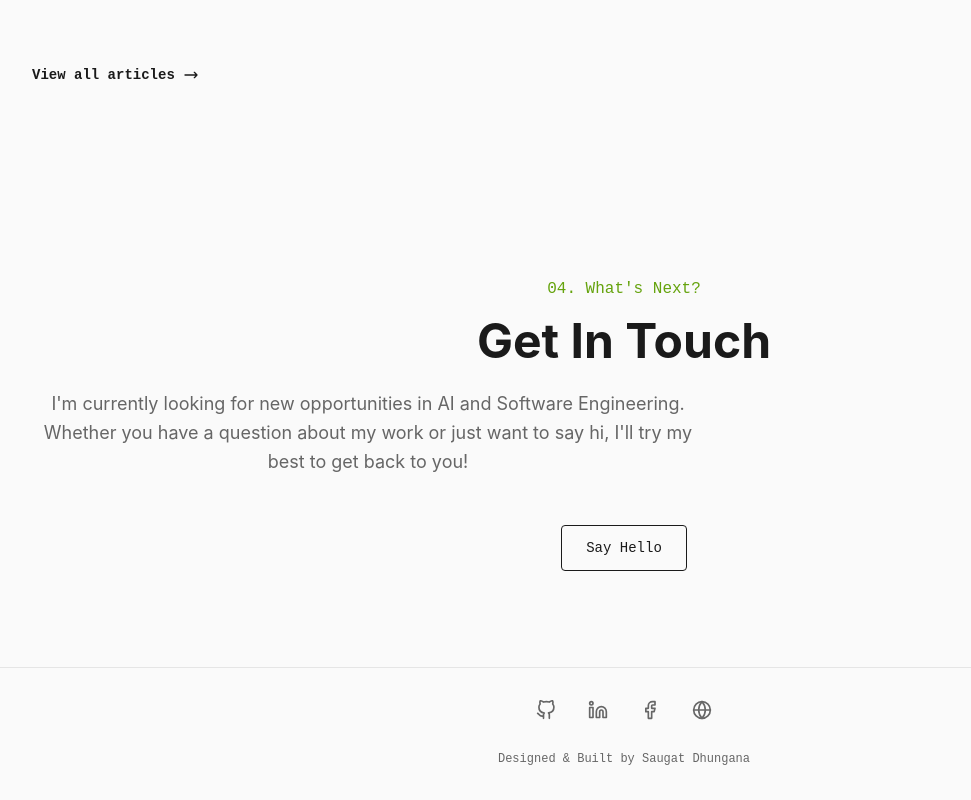
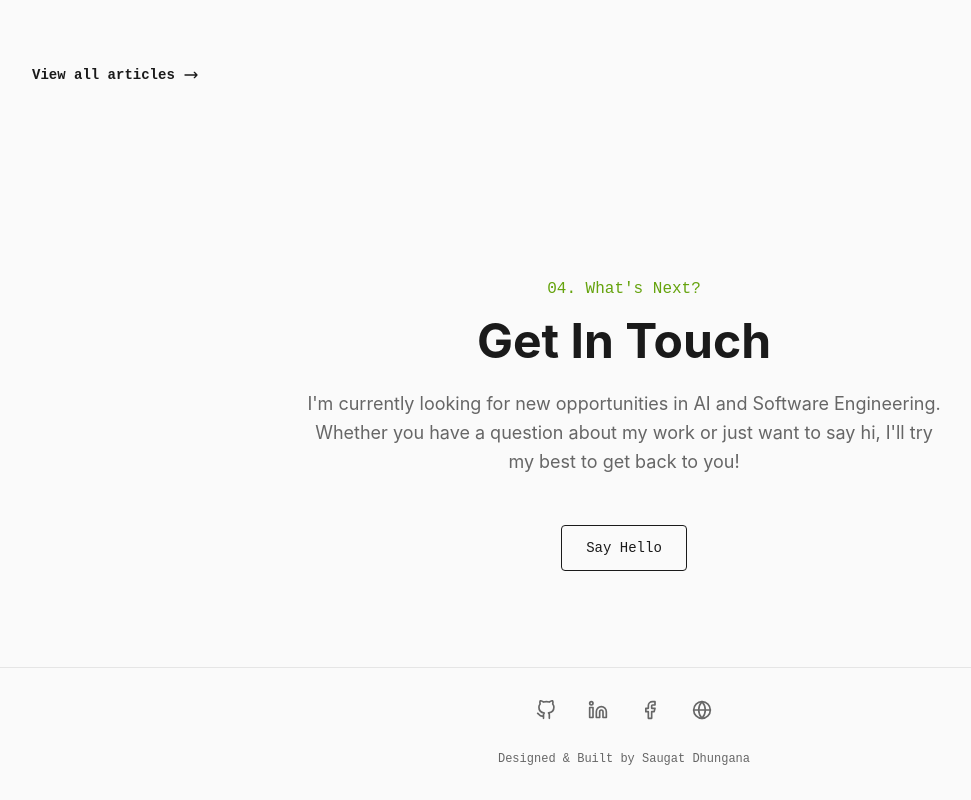
Before and after one commit to SaugatDh/my-portfolio-, a React (Vite) app: page / in a window 1280 px wide. Shown: the part 4014-4814 px from the top of the page, without its empty margins (16-987 px from the left). Built offline with nearby package versions, Linux system fonts and the light colour scheme; no server answers.

Commit message:
Fix text centering in Contact section

```diff
--- a/components/Contact.tsx
+++ b/components/Contact.tsx
@@ -7,7 +7,7 @@ const Contact: React.FC = () => {
     <Section id="contact" className="flex flex-col items-center text-center">
       <span className="text-primary font-mono mb-4 block">04. What's Next?</span>
       <h2 className="text-4xl md:text-5xl font-bold text-foreground mb-6">Get In Touch</h2>
-      <p className="text-muted text-lg mb-12 leading-relaxed max-w-2xl text-center">
+      <p className="text-muted text-lg mb-12 leading-relaxed max-w-2xl mx-auto text-center px-4">
         I'm currently looking for new opportunities in AI and Software Engineering. Whether you have a question about my work or just want to say hi, I'll try my best to get back to you!
       </p>
 
```
